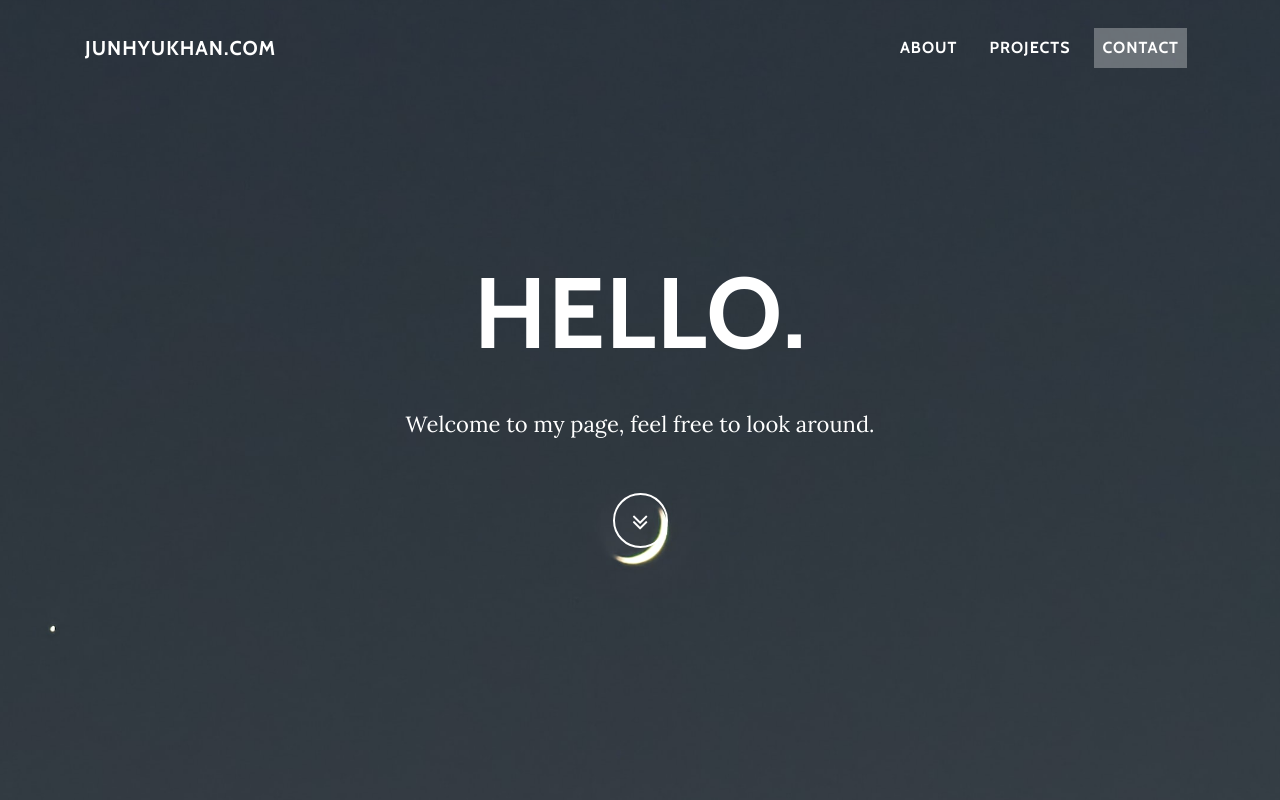
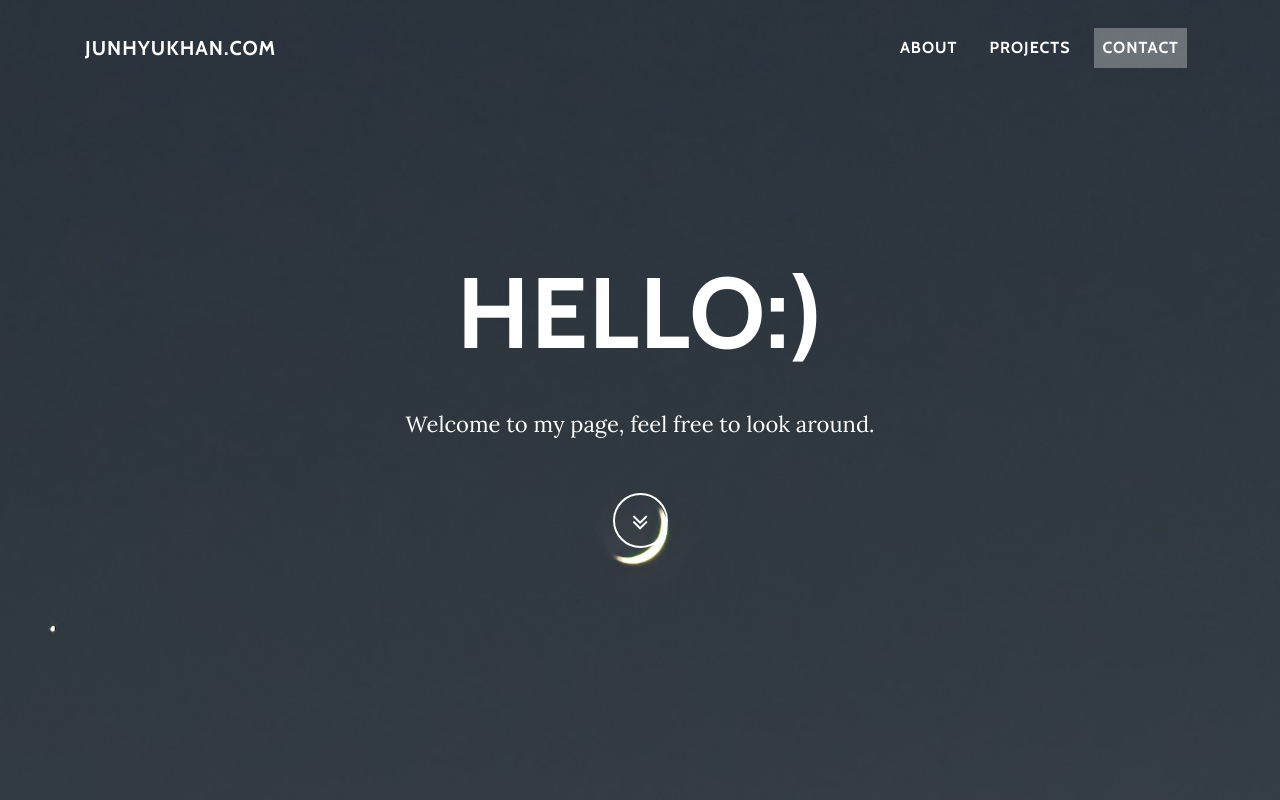
Before and after one commit to firstimedeveloper/bootstrap-site, a plain HTML site: page index.html in a window 1280 px wide. Shown: the top 800 px of the page. Drawn offline with nearby package versions, Linux system fonts and the light colour scheme.

```diff
--- a/index.html
+++ b/index.html
@@ -36,7 +36,7 @@
             <div class="container">
                 <div class="row">
                     <div class="col-lg-8 mx-auto">
-                        <h1 class="brand-heading">Hello.</h1>
+                        <h1 class="brand-heading">Hello:)</h1>
                         <p class="intro-text">Welcome to my page, feel free to look around.</p><a class="btn btn-link btn-circle" role="button" href="#about"><i class="fa fa-angle-double-down animated"></i></a></div>
                 </div>
             </div>
```
Also changed, not shown: 1 other file.
